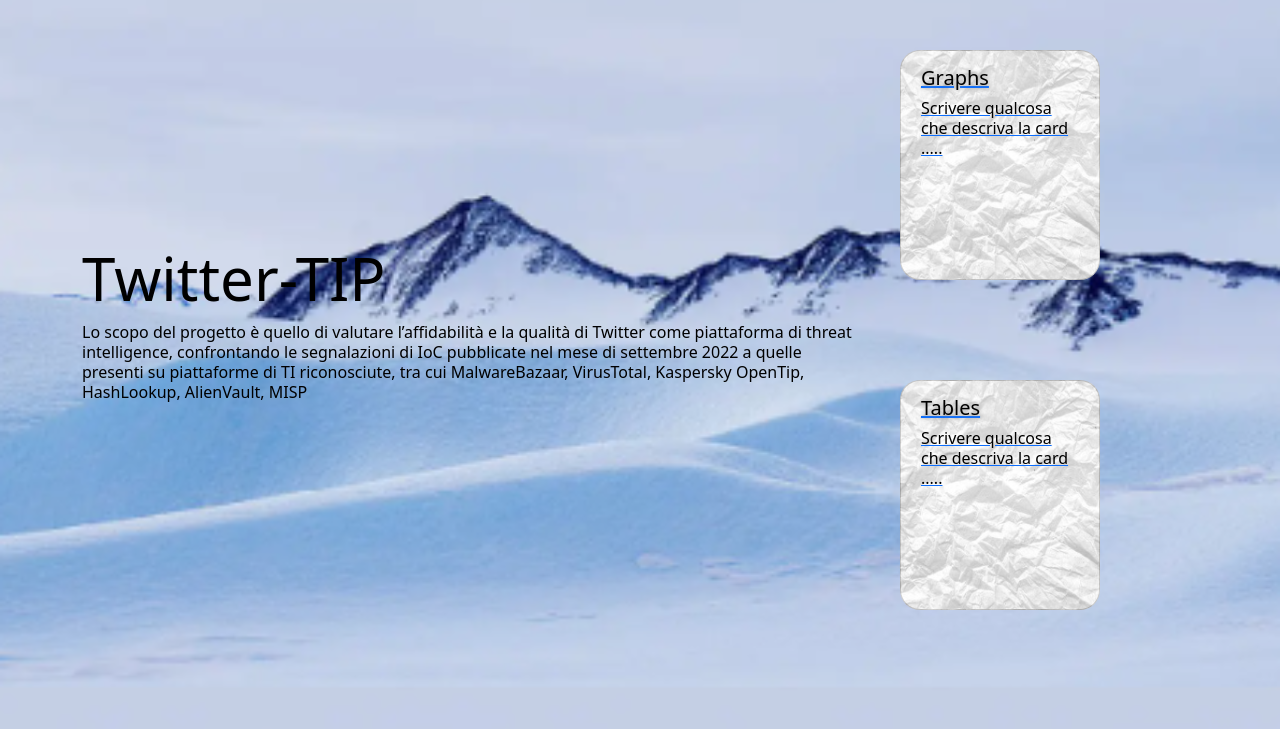
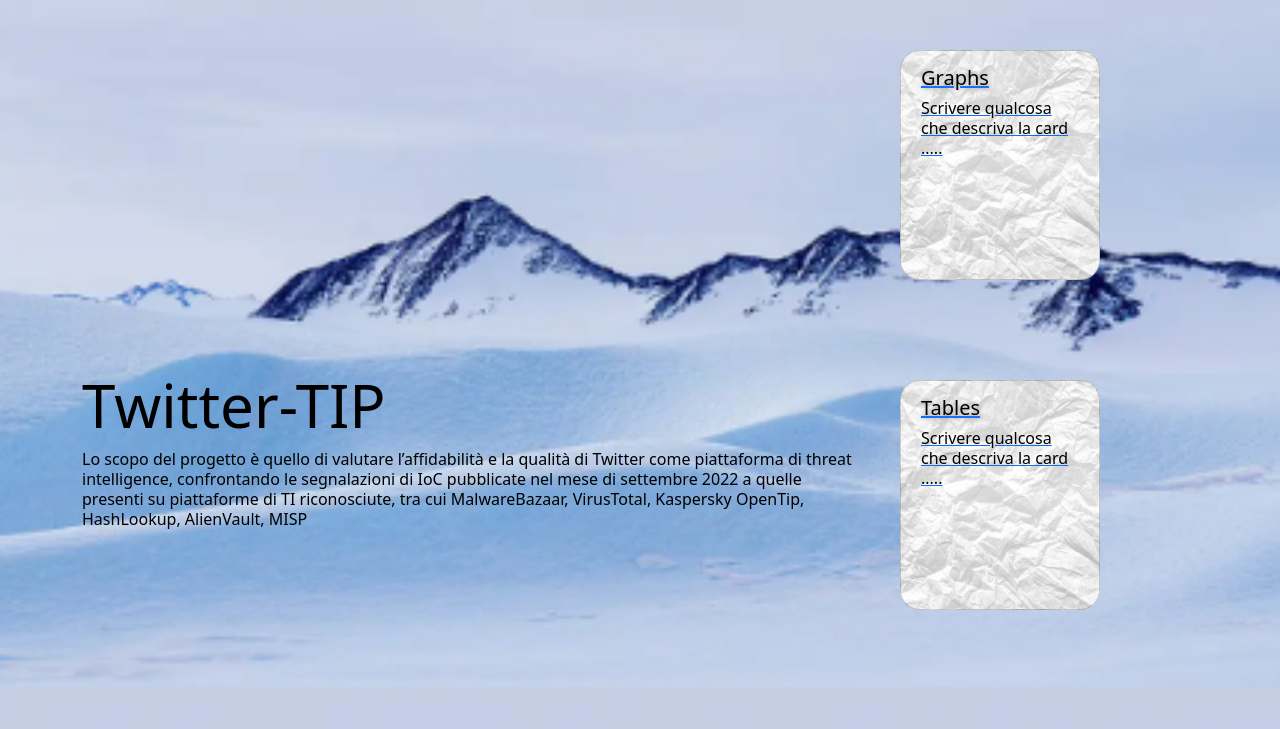
Before and after one commit to LoZimmero/ioc-app, a Flask app: page / in a window 1280 px wide. Shown: the part 71-800 px from the top of the page. Run offline with Flask 2, Linux system fonts and the light colour scheme; parts of the project's set-up code (start-up, migrations or seed data) failed here and were passed over.

Commit message:
Edit: file index.css - margin-top

```diff
--- a/src/static/index.css
+++ b/src/static/index.css
@@ -43,6 +43,7 @@ nav ul li a{
 }
 .col{
     flex-basis: 70%;
+    margin-top: 255px;
 }
 .col_1{
     flex-basis: 30%;
```
